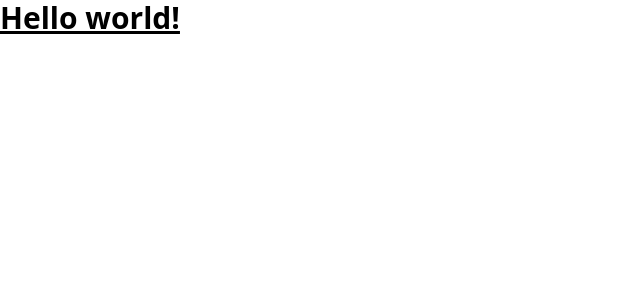
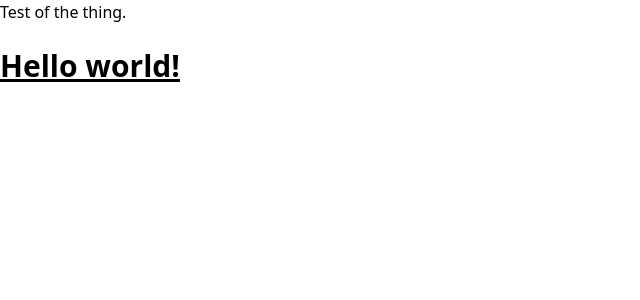
Before and after one commit to aliv314/portfolio, a React (Create React App) app: page / in a window 1280 px wide. Shown: the top 300 px of the page, without its empty margins (0-640 px from the left). Built offline with nearby package versions, Linux system fonts and the light colour scheme.

Commit message:
added basic colors to config

```diff
--- a/src/App.js
+++ b/src/App.js
@@ -1,10 +1,14 @@
 import './App.css';
+import Nav from './components/Nav/Nav';
 
 function App() {
   return (
-    <h1 className="text-3xl font-bold underline">
-      Hello world!
-    </h1>
+    <>
+      <Nav></Nav>
+      <h1 className="text-3xl font-bold underline">
+        Hello world!
+      </h1>
+    </>
   )
 }
 
--- /dev/null
+++ b/src/components/Nav/Nav.js
@@ -0,0 +1,15 @@
+import './Nav.css'
+
+const Nav = () => {
+
+    return(
+    <>
+        <nav className='h-12 bg-blue-700'>
+
+            Test of the thing.
+        </nav>
+    </>
+    )
+}
+
+export default Nav;
--- a/tailwind.config.js
+++ b/tailwind.config.js
@@ -2,6 +2,16 @@
 module.exports = {
   content: ["./src/**/*.{html,js}"],
   theme: {
+    colors: {
+      transparent: 'transparent',
+      current: 'currentColor',
+      'white': '#ffffff',
+      'dark-blue': "#0F052D",
+      'navy-blue': "#203671",
+      "teal": "#36868F",
+      "lime": "#5FC75D"
+
+    },
     extend: {},
   },
   plugins: [],
```
Also changed, not shown: assets/DaisyBack.png (added), assets/DaisyFront.png (added), src/components/Header/Header.js (deleted), src/components/Nav/Nav.css (added).
